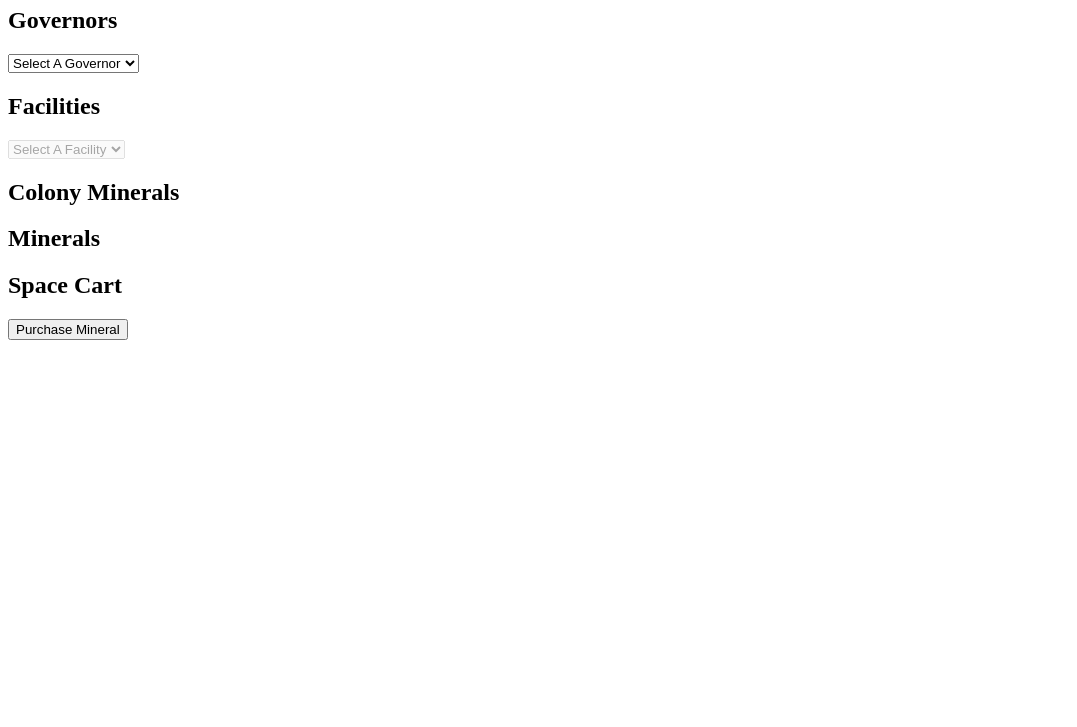
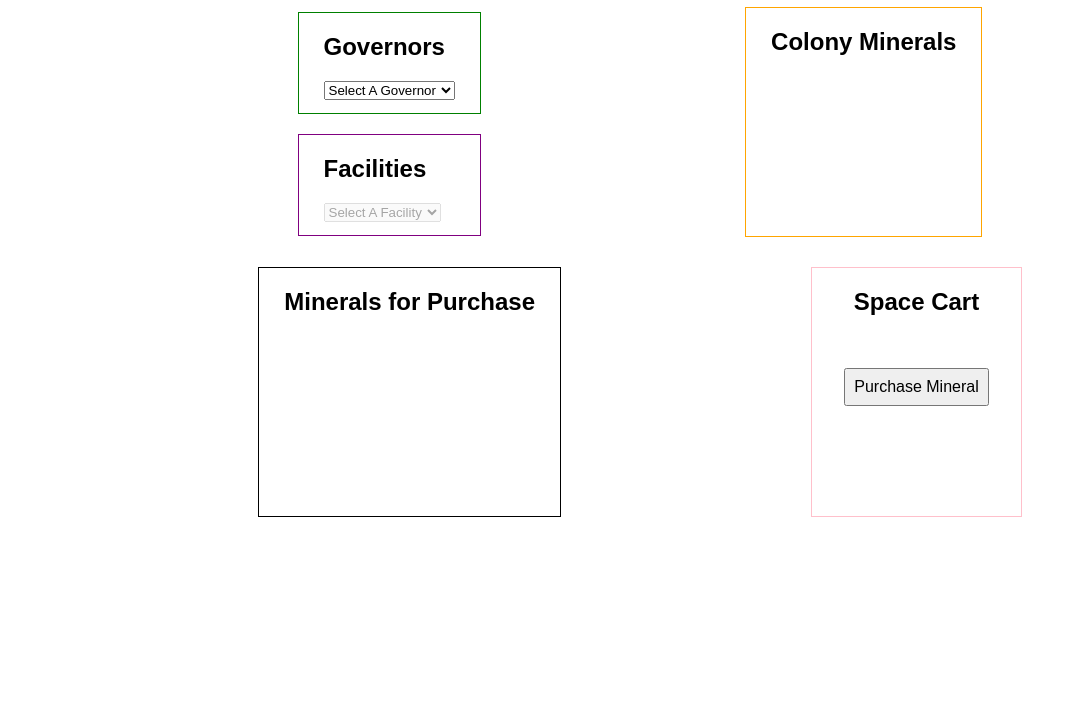
Before and after one commit to nss-day-cohort-62/sequoia-exomine, a plain HTML site: page index.html in a window 1280 px wide. Shown: the part 73-800 px from the top of the page, without its empty margins (0-1077 px from the left). Drawn offline with Linux system fonts and the light colour scheme; a web font is replaced by a local one.

Commit message:
yeahhh baby

```diff
--- a/scripts/FacilityMinerals.js
+++ b/scripts/FacilityMinerals.js
@@ -12,7 +12,7 @@ export const Minerals = () => {
     const minerals = getMinerals()
     const facilities = getFacilities()
     const facilityId = getFacilityId()
-    let html = "<h2>Minerals</h2>"
+    let html = "<h2>Minerals for Purchase</h2>"
     html += "<ul class='selectMineral'>"
 
     if (facilityId) {
--- /dev/null
+++ b/styles/details.css
@@ -0,0 +1,42 @@
+.topContainer {
+    display: flex;
+    justify-content: space-evenly;
+    height: 230px;
+    margin: 10px 25px 30px 25px;
+}
+
+.bottomContainer {
+    display: flex;
+    justify-content: space-evenly;
+    height: 250px;
+}
+
+
+
+.govChoice {
+    border: 1px solid green;
+    height: 100px;
+    margin: 5px 0px 20px 0px;
+    padding: 0 25px;
+}
+
+.facilityChoice {
+    border: 1px solid purple;
+    height: 100px;
+    padding: 0 25px;
+}
+
+.colonyMinerals {
+    border: 1px solid orange;
+    padding: 0 25px;
+}
+
+.mineralChoices {
+    border: 1px solid black;
+    padding: 0 25px;
+}
+
+.spaceCart {
+    border: 1px solid pink;
+    text-align: center;
+}
--- a/styles/main.css
+++ b/styles/main.css
@@ -1,3 +1,21 @@
+@import "details.css";
+@import url("https://fonts.googleapis.com/css2?family=Trispace:wght@400;500;700&display=swap");
+
+
+h1 {
+    text-align: center;
+}
+
+body {
+    font-family: 'Trispace', sans-serif;
+}
+
 .selectMineral {
     list-style: none;
 }
+
+button {
+    margin: 2rem;
+    padding: .5rem;
+    font-size: 1rem;
+}
```
Also changed, not shown: styles/detail.css (deleted).
